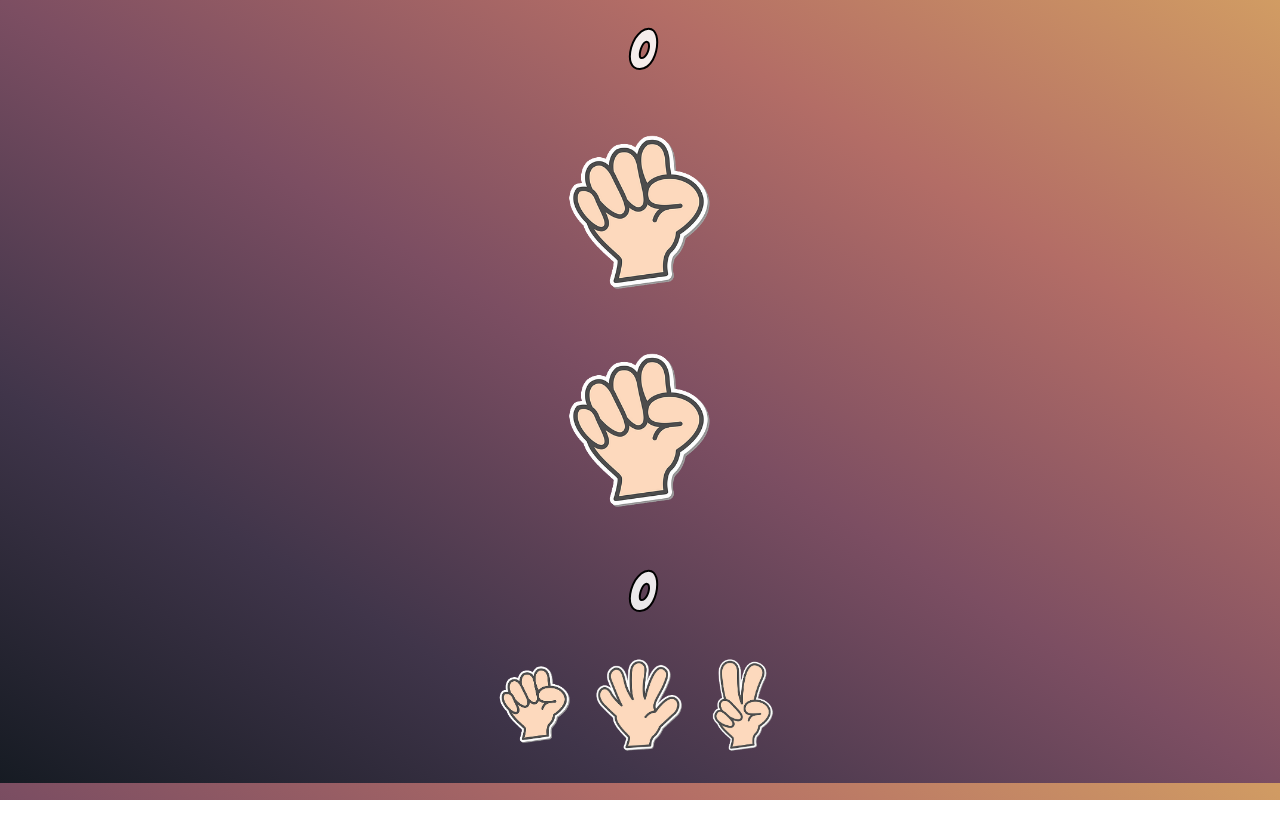
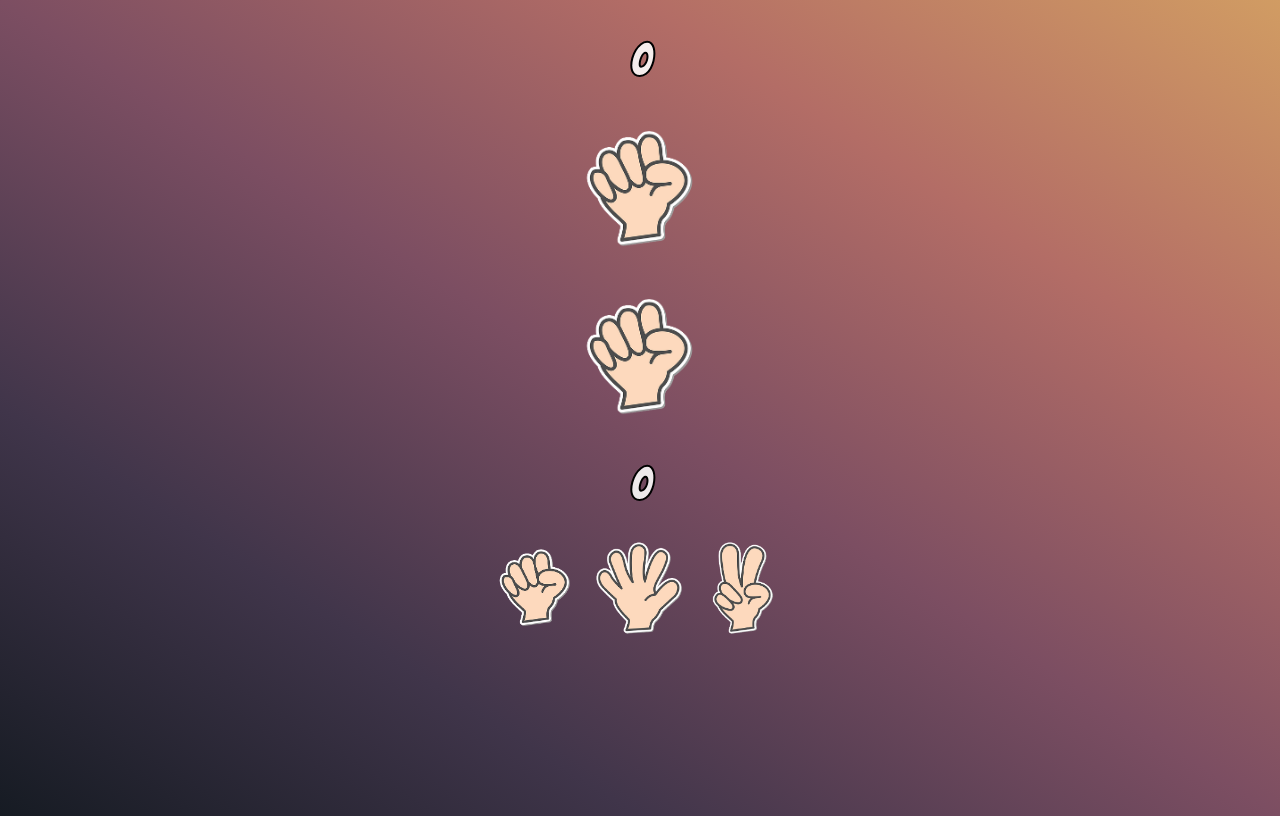
Before and after one commit to sakab257/Pierre-Feuille-Ciseaux, a plain HTML site: page index.html in a window 1280 px wide. Drawn offline with Linux system fonts and the light colour scheme.

Commit message:
fichier css changé

```diff
--- a/style.css
+++ b/style.css
@@ -1,17 +1,15 @@
 @import url('https://fonts.googleapis.com/css2?family=Bangers&family=Montserrat:ital,wght@0,100..900;1,100..900&display=swap');
 
 
-
 body{
-    background-image: linear-gradient(to right top, #161b23, #40354a, #7c4e62, #b36d66, #d19c63);
+    background: linear-gradient(to right top, #161b23, #40354a, #7c4e62, #b36d66, #d19c63);
+    height: 100vh;
     display: flex;
     align-items: flex-start;
     justify-content: center;
 }
 
 #desktop{
-    position: relative;
-    top: -20px;
     animation: apparition 1s ease-in-out;
     display: flex;
     flex-direction: column;
@@ -24,7 +22,7 @@ h1{
     text-align: center;
     -webkit-text-stroke: 2px rgb(0, 0, 0);
     font-family: "Bangers", serif;
-    font-size: 3.25em;
+    font-size: 2.75em;
     color: rgba(255, 255, 255, 0.88);
 }
 
@@ -34,8 +32,8 @@ h1{
 }
 
 .big-images {
-    width: 200px;
-    height: 200px;
+    width: 150px;
+    height: 150px;
     transition: transform 0.3s ease, opacity 0.3s ease;
 }
 
```
